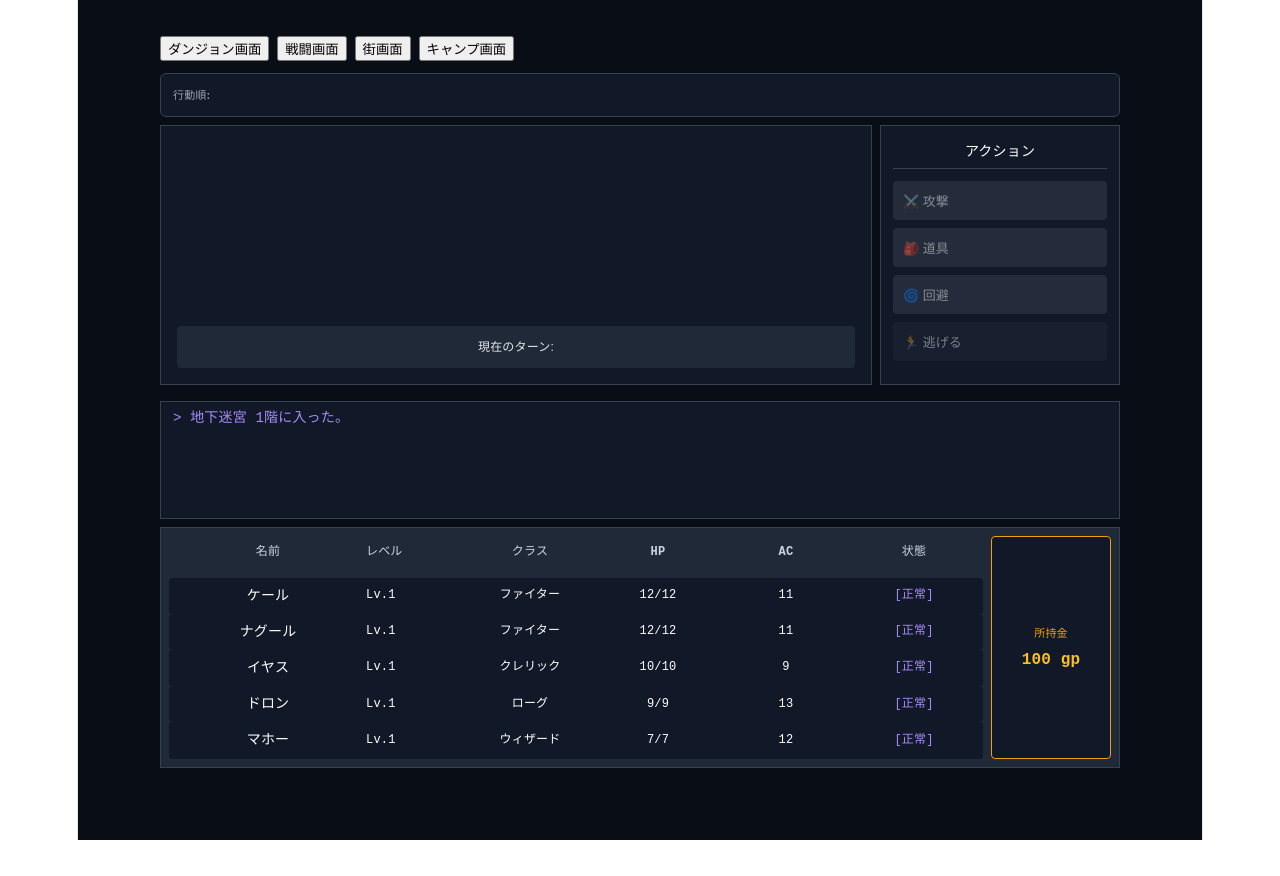
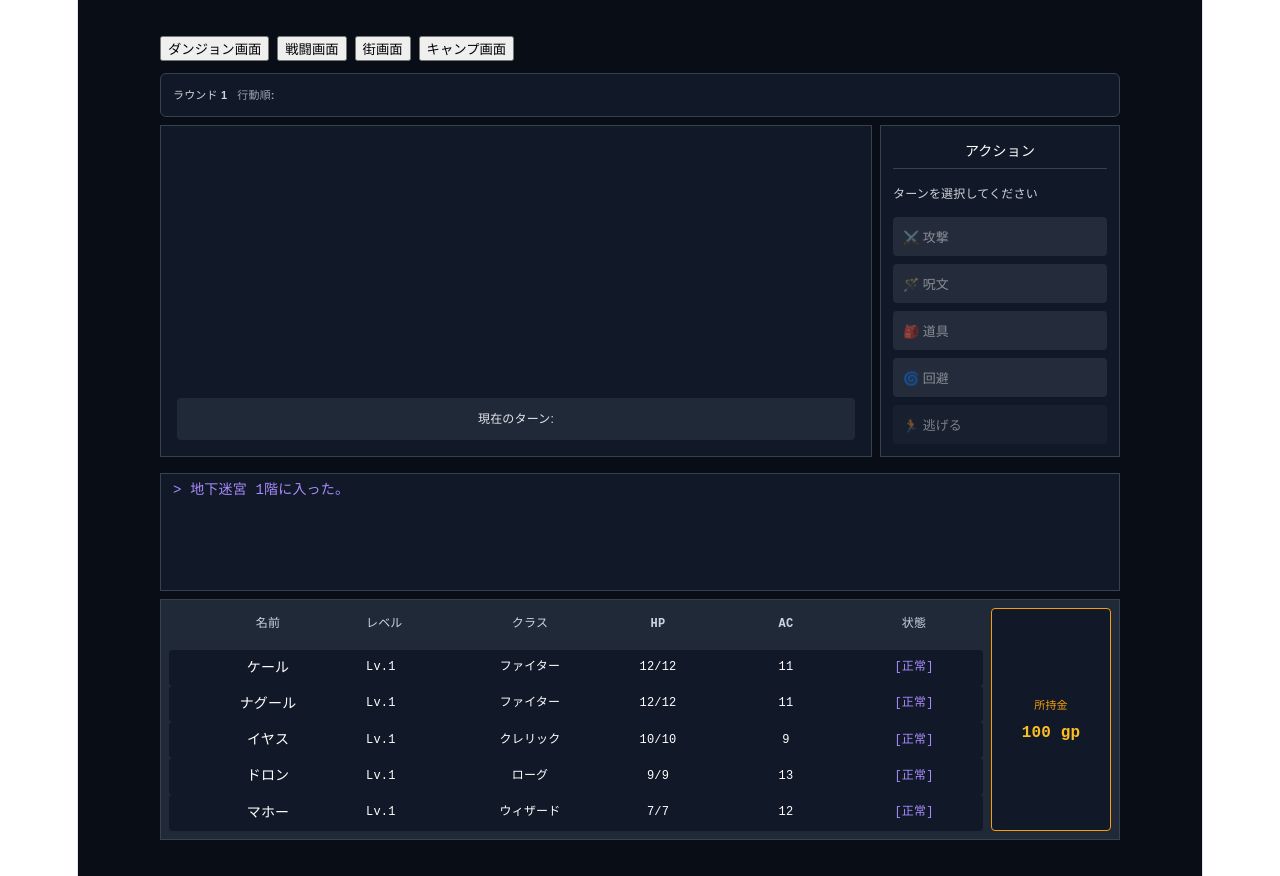
Before and after one commit to ueno-pwcom/wiz5e, a React (Vite) app: page / in a window 1280 px wide. Both pictures are taken after a click on the button "戦闘画面". Before the commit the page ends 840 px from the top, so only its background shows below. Built offline with nearby package versions, Linux system fonts and the light colour scheme.

Commit message:
ラウンド表示追加

```diff
--- a/src/components/BattleView.css
+++ b/src/components/BattleView.css
@@ -62,6 +62,19 @@
   font-size: 11px;
   color: #9ca3af;
   font-weight: bold;
+}
+
+.battle-view-initiative-header {
+  display: flex;
+  align-items: center;
+  gap: 10px;
+  white-space: nowrap;
+}
+
+.battle-view-round-label {
+  font-size: 11px;
+  color: #d1d5db;
+  font-weight: 600;
 }
 
 .battle-view-initiative-list {
@@ -228,6 +241,13 @@
   padding-bottom: 4px;
 }
 
+.battle-view-panel-caption {
+  font-size: 12px;
+  color: #d1d5db;
+  text-align: left;
+  margin-bottom: 10px;
+}
+
 .battle-view-command-list {
   display: flex;
   flex-direction: column;
--- a/src/components/BattleView.tsx
+++ b/src/components/BattleView.tsx
@@ -8,6 +8,7 @@ import type { Character, SpellData, ItemData } from '../types/game';
 export const BattleView: React.FC = () => {
   const combatants = useGameStore((state) => state.combatants);
   const currentTurnIndex = useGameStore((state) => state.currentTurnIndex);
+  const battleRound = useGameStore((state) => state.battleRound);
   const executePlayerAttack = useGameStore((state) => state.executePlayerAttack);
   const executePlayerEvade = useGameStore((state) => state.executePlayerEvade);
   const executePlayerSpell = useGameStore((state) => state.executePlayerSpell);
@@ -26,6 +27,9 @@ export const BattleView: React.FC = () => {
   const nextTurn = useGameStore((state) => state.nextTurn);
   const isPlayerTurn = currentCombatant?.is_player ?? false;
   const playerChar = isPlayerTurn ? (currentCombatant.ref as Character) : null;
+  const weapon = playerChar?.equipped_weapon_id ? itemList[playerChar.equipped_weapon_id] : null;
+  const isCurrentWeaponRanged = weapon?.weapon_category === 'ranged';
+  const cannotPerformMeleeAttack = isPlayerTurn && !isCurrentWeaponRanged && playerChar?.position === 'back';
   const enemyShakeTargetId = useGameStore((state) => state.enemyShakeTargetId);
   const [isEntering, setIsEntering] = useState(true);
   const [isBlinkingInitiative, setIsBlinkingInitiative] = useState(true);
@@ -73,7 +77,10 @@ export const BattleView: React.FC = () => {
     <div className={`battle-view ${battleShake ? 'battle-view-shake' : ''} ${isEntering ? 'battle-view-enter' : ''}`}>
       {/* イニシアチブバー */}
       <div className={`battle-view-initiative-bar ${isBlinkingInitiative ? 'battle-view-initiative-blink' : ''}`}>
+        <div className="battle-view-initiative-header">
+          <span className="battle-view-round-label">ラウンド {battleRound}</span>
           <span className="battle-view-initiative-label">行動順:</span>
+        </div>
         <div className="battle-view-initiative-list">
           {combatants.map((c, idx) => (
             <div
@@ -93,7 +100,7 @@ export const BattleView: React.FC = () => {
           <div className="battle-view-enemies">
             {enemies.map((enemy) => {
               const isTargetable = isPlayerTurn && (
-                selectedAction === 'attack' || (selectedAction === 'spell' && selectedSpell?.damage_dice != null)
+                selectedAction === 'attack' && !cannotPerformMeleeAttack || (selectedAction === 'spell' && selectedSpell?.damage_dice != null)
               );
               return (
                 <div
@@ -147,31 +154,39 @@ export const BattleView: React.FC = () => {
           <div className="battle-view-panel-title">
             アクション
           </div>
+          <div className="battle-view-panel-caption">
+            {currentCombatant ? `${currentCombatant.name} のターンです。` : 'ターンを選択してください'}
+          </div>
 
           <div className="battle-view-command-list">
             <button
-              disabled={!isPlayerTurn}
-              className={`battle-view-command-button attack ${selectedAction === 'attack' ? 'active' : ''} ${!isPlayerTurn ? 'disabled' : ''}`}
+              disabled={!isPlayerTurn || cannotPerformMeleeAttack}
+              className={`battle-view-command-button attack ${selectedAction === 'attack' ? 'active' : ''} ${!isPlayerTurn || cannotPerformMeleeAttack ? 'disabled' : ''}`}
               onClick={() => {
                 setSelectedAction(selectedAction === 'attack' ? 'none' : 'attack');
                 setSelectedSpell(null);
               }}
+              title={cannotPerformMeleeAttack ? '後衛は近接攻撃できません。' : undefined}
             >
-              ⚔️ 攻撃
+              ⚔️ 攻撃{weapon ? ` (${weapon.name})` : ''}
             </button>
 
-            {hasSpells && (
+            {selectedAction === 'attack' && isPlayerTurn && playerChar && isCurrentWeaponRanged && playerChar.position === 'front' && (
+              <div className="battle-view-target-hint">前衛の遠隔武器攻撃は不利判定になります。</div>
+            )}
+
             <button
-                disabled={!isPlayerTurn}
-                className={`battle-view-command-button spell ${selectedAction === 'spell' ? 'active' : ''} ${!isPlayerTurn ? 'disabled' : ''}`}
+              disabled={!isPlayerTurn || !hasSpells}
+              className={`battle-view-command-button spell ${selectedAction === 'spell' ? 'active' : ''} ${!isPlayerTurn || !hasSpells ? 'disabled' : ''}`}
               onClick={() => {
+                if (!hasSpells) return;
                 setSelectedAction(selectedAction === 'spell' ? 'none' : 'spell');
                 setSelectedItemId(null);
               }}
+              title={!hasSpells ? '使用可能な呪文がありません。' : undefined}
             >
               🪄 呪文
             </button>
-            )}
             {hasItems && (
               <button
                 disabled={!isPlayerTurn}
--- a/src/store/useGameStore.tsx
+++ b/src/store/useGameStore.tsx
@@ -58,6 +58,7 @@ interface GameState {
   // 戦闘用状態
   combatants: Combatant[];
   currentTurnIndex: number;
+  battleRound: number;
   skipPlayerTurnsUntilIndex: number | null;
   battleReward: BattleReward | null;
   showResultModal: boolean;
@@ -117,7 +118,7 @@ const initialParty: Character[] = [
   { id: '1', name: 'ケール', class_id: 'fighter', level: 1, xp: 0, stats: { str: 16, dex: 12, con: 14, int: 10, wis: 10, cha: 8 }, hp: { current: 12, max: 12 }, hit_dice_remaining: 1, spell_slots: {}, ac: 16, position: 'front', is_alive: true, status_effects: [], equipped_weapon_id: 'longsword' },
   { id: '2', name: 'ナグール', class_id: 'fighter', level: 1, xp: 0, stats: { str: 15, dex: 12, con: 14, int: 10, wis: 12, cha: 8 }, hp: { current: 12, max: 12 }, hit_dice_remaining: 1, spell_slots: {}, ac: 16, position: 'front', is_alive: true, status_effects: [], equipped_weapon_id: 'longsword' },
   { id: '3', name: 'イヤス', class_id: 'cleric', level: 1, xp: 0, stats: { str: 14, dex: 8, con: 14, int: 10, wis: 16, cha: 12 }, hp: { current: 10, max: 10 }, hit_dice_remaining: 1, spell_slots: { 1: { current: 2, max: 2 } }, ac: 18, position: 'front', is_alive: true, status_effects: [], equipped_weapon_id: 'mace' },
-  { id: '4', name: 'ドロン', class_id: 'rogue', level: 1, xp: 0, stats: { str: 10, dex: 16, con: 12, int: 14, wis: 10, cha: 12 }, hp: { current: 9, max: 9 }, hit_dice_remaining: 1, spell_slots: {}, ac: 14, position: 'back', is_alive: true, status_effects: [], equipped_weapon_id: 'shortsword' },
+  { id: '4', name: 'ドロン', class_id: 'rogue', level: 1, xp: 0, stats: { str: 10, dex: 16, con: 12, int: 14, wis: 10, cha: 12 }, hp: { current: 9, max: 9 }, hit_dice_remaining: 1, spell_slots: {}, ac: 14, position: 'back', is_alive: true, status_effects: [], equipped_weapon_id: 'shortbow' },
   { id: '5', name: 'マホー', class_id: 'wizard', level: 1, xp: 0, stats: { str: 8, dex: 14, con: 12, int: 16, wis: 12, cha: 10 }, hp: { current: 7, max: 7 }, hit_dice_remaining: 1, spell_slots: { 1: { current: 2, max: 2 } }, ac: 12, position: 'back', is_alive: true, status_effects: [], equipped_weapon_id: 'dagger' },
 ];
 
@@ -195,6 +196,7 @@ export const useGameStore = create<GameState>((set, get) => ({
   playerPosition: map1Data.start_position,
   combatants: [],
   currentTurnIndex: 0,
+  battleRound: 1,
   skipPlayerTurnsUntilIndex: null,
   battleReward: null,
   showResultModal: false,
@@ -266,7 +268,8 @@ export const useGameStore = create<GameState>((set, get) => ({
         ac: p.ac,
         hp: { ...p.hp },
         position: getPartyPositionRole(index),
-        ref: p
+        ref: p,
+        is_evading: false
       });
     });
 
@@ -301,7 +304,8 @@ export const useGameStore = create<GameState>((set, get) => ({
     set({
       scene: 'battle',
       combatants: newCombatants,
-      currentTurnIndex: 0
+      currentTurnIndex: 0,
+      battleRound: 1
     });
 
     addLog(`モンスターが現れた！ (${newCombatants.filter(c => !c.is_player).map(c => c.name).join(', ')})`, 'critical');
@@ -335,7 +339,15 @@ export const useGameStore = create<GameState>((set, get) => ({
     const attackAbilityMod = isFinesse ? Math.max(strMod, dexMod) : isRanged ? dexMod : strMod;
     const attackBonus = attackAbilityMod + 2;
 
-    const attackRoll = rollD20(attackBonus);
+    const isBacklineMelee = playerChar.position === 'back' && !isRanged;
+    if (isBacklineMelee) {
+      addLog(`${attacker.name} は後衛のため近接攻撃ができない。`, 'system');
+      return;
+    }
+
+    const attackRoll = isRanged && playerChar.position === 'front'
+      ? rollD20WithDisadvantage(attackBonus)
+      : rollD20(attackBonus);
     addLog(`${attacker.name} の攻撃！ (出目: ${attackRoll.natural} + ${attackBonus} = ${attackRoll.total})`, 'player_action');
 
     let isHit = false;
@@ -465,11 +477,12 @@ export const useGameStore = create<GameState>((set, get) => ({
     }
 
     const spellLevel = spell.level;
-    let updatedSpellSlots = playerChar.spell_slots;
+    const currentSpellSlots = playerChar.spell_slots ?? {};
+    let updatedSpellSlots = currentSpellSlots;
 
     // --- 1. 呪文スロットの確認と消費（初級呪文 level 0 は消費なし） ---
     if (spellLevel > 0) {
-      const currentSlots = playerChar.spell_slots?.[spellLevel]?.current ?? 0;
+      const currentSlots = currentSpellSlots[spellLevel]?.current ?? 0;
 
       if (currentSlots <= 0) {
         addLog(`レベル ${spellLevel} の呪文スロットが不足しています！`, 'system');
@@ -478,9 +491,9 @@ export const useGameStore = create<GameState>((set, get) => ({
 
       // イミュータブルにスロットを更新
       updatedSpellSlots = {
-        ...playerChar.spell_slots,
+        ...currentSpellSlots,
         [spellLevel]: {
-          ...playerChar.spell_slots[spellLevel],
+          ...currentSpellSlots[spellLevel],
           current: currentSlots - 1,
         },
       };
@@ -673,7 +686,11 @@ export const useGameStore = create<GameState>((set, get) => ({
       }
     }
 
-    set({ currentTurnIndex: nextIndex });
+    const roundIncrement = nextIndex <= currentTurnIndex && combatants.filter((c) => c.hp.current > 0).length > 1;
+    set({
+      currentTurnIndex: nextIndex,
+      battleRound: roundIncrement ? get().battleRound + 1 : get().battleRound
+    });
 
     const nextCombatant = combatants[nextIndex];
     if (!nextCombatant.is_player) {
@@ -1311,13 +1328,17 @@ export const useGameStore = create<GameState>((set, get) => ({
       if (!member.is_alive) return member;
 
       const restoredSlots: Record<number, { current: number; max: number }> = {};
-      if (member.spell_slots) {
-        Object.keys(member.spell_slots).forEach((levelStr) => {
+      const memberSpellSlots = member.spell_slots;
+      if (memberSpellSlots) {
+        Object.keys(memberSpellSlots).forEach((levelStr) => {
           const level = Number(levelStr);
-          restoredSlots[level] = {
-            current: member.spell_slots[level].max,
-            max: member.spell_slots[level].max
-          };
+          const slot = memberSpellSlots[level];
+          if (slot) {
+            restoredSlots[level] = {
+              current: slot.max,
+              max: slot.max
+            };
+          }
         });
       }
 
```
Lines whose indentation alone changed are shown as unchanged.
